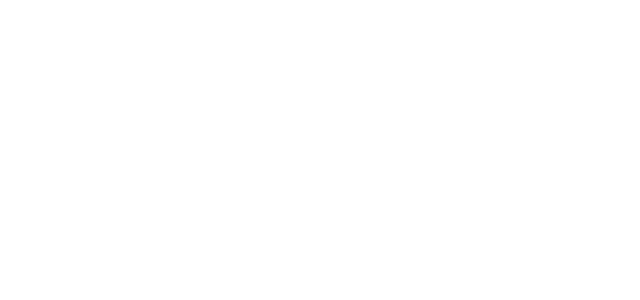
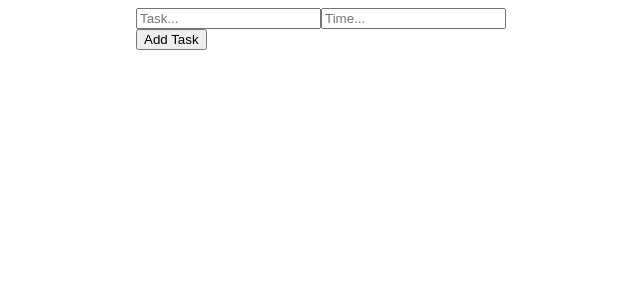
Before and after one commit to Jo-nana/to-do-list, a React (Create React App) app: page / in a window 1280 px wide. Shown: the top 300 px of the page, without its empty margins (319-959 px from the left). Built offline with nearby package versions, Linux system fonts and the light colour scheme.

Commit message:
simple form for the task added

```diff
--- a/src/App.css
+++ b/src/App.css
@@ -1,38 +1,5 @@
 .App {
-  text-align: center;
+  display: flex;
+  align-items: center;
+  flex-direction: column;
 }
-
-.App-logo {
-  height: 40vmin;
-  pointer-events: none;
-}
-
-@media (prefers-reduced-motion: no-preference) {
-  .App-logo {
-    animation: App-logo-spin infinite 20s linear;
-  }
-}
-
-.App-header {
-  background-color: #282c34;
-  min-height: 100vh;
-  display: flex;
-  flex-direction: column;
-  align-items: center;
-  justify-content: center;
-  font-size: calc(10px + 2vmin);
-  color: white;
-}
-
-.App-link {
-  color: #61dafb;
-}
-
-@keyframes App-logo-spin {
-  from {
-    transform: rotate(0deg);
-  }
-  to {
-    transform: rotate(360deg);
-  }
-}
--- a/src/App.tsx
+++ b/src/App.tsx
@@ -4,7 +4,14 @@
 const App: FC = () => {
   return (
     <div className="App">
-
+      <header className="header">
+        <div className="container">
+          <input type="text" placeholder='Task...' />
+          <input type="number" placeholder='Time...' />
+        </div>
+        <button>Add Task</button>
+      </header>
+      <div className="list"></div>
     </div>
   );
 }
```
